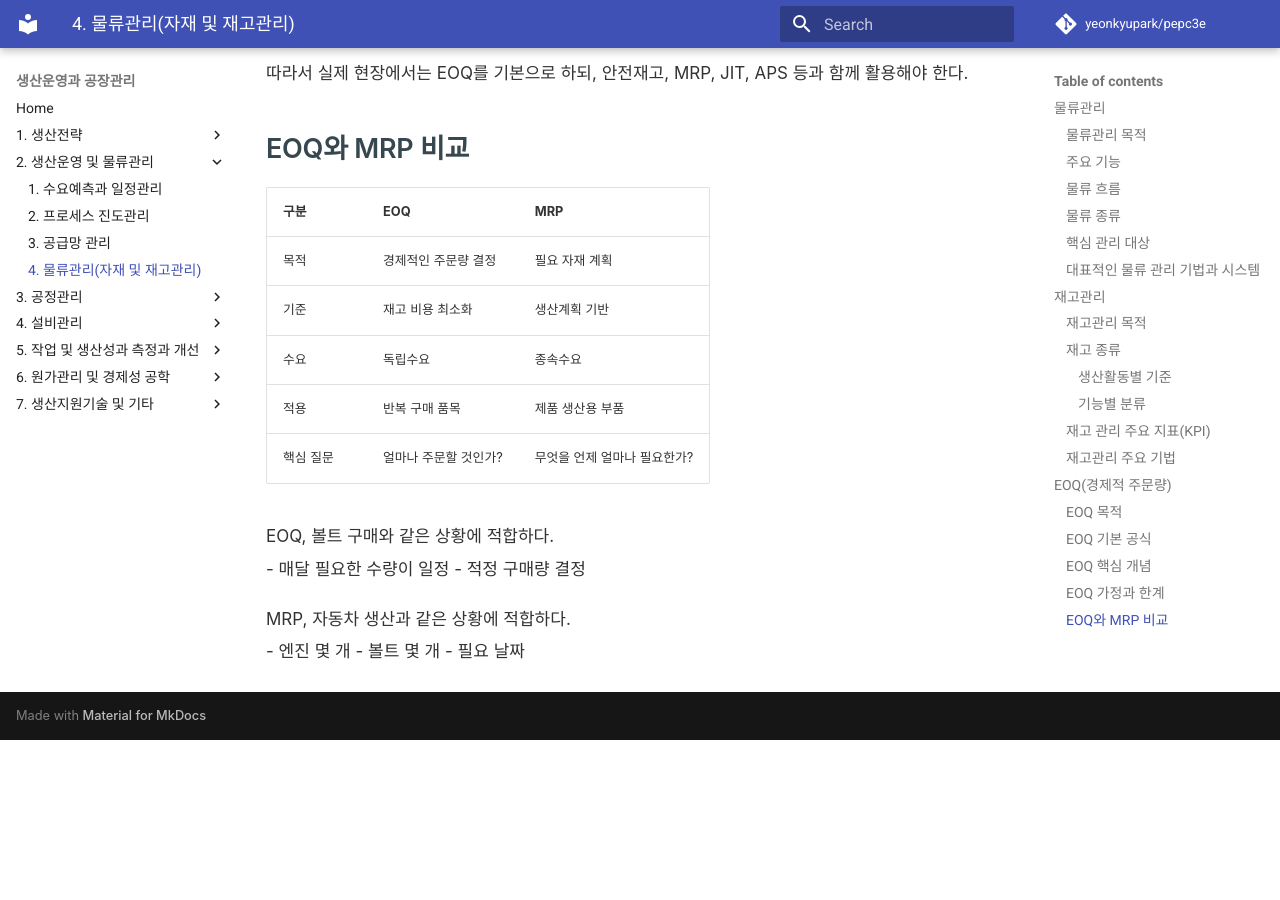
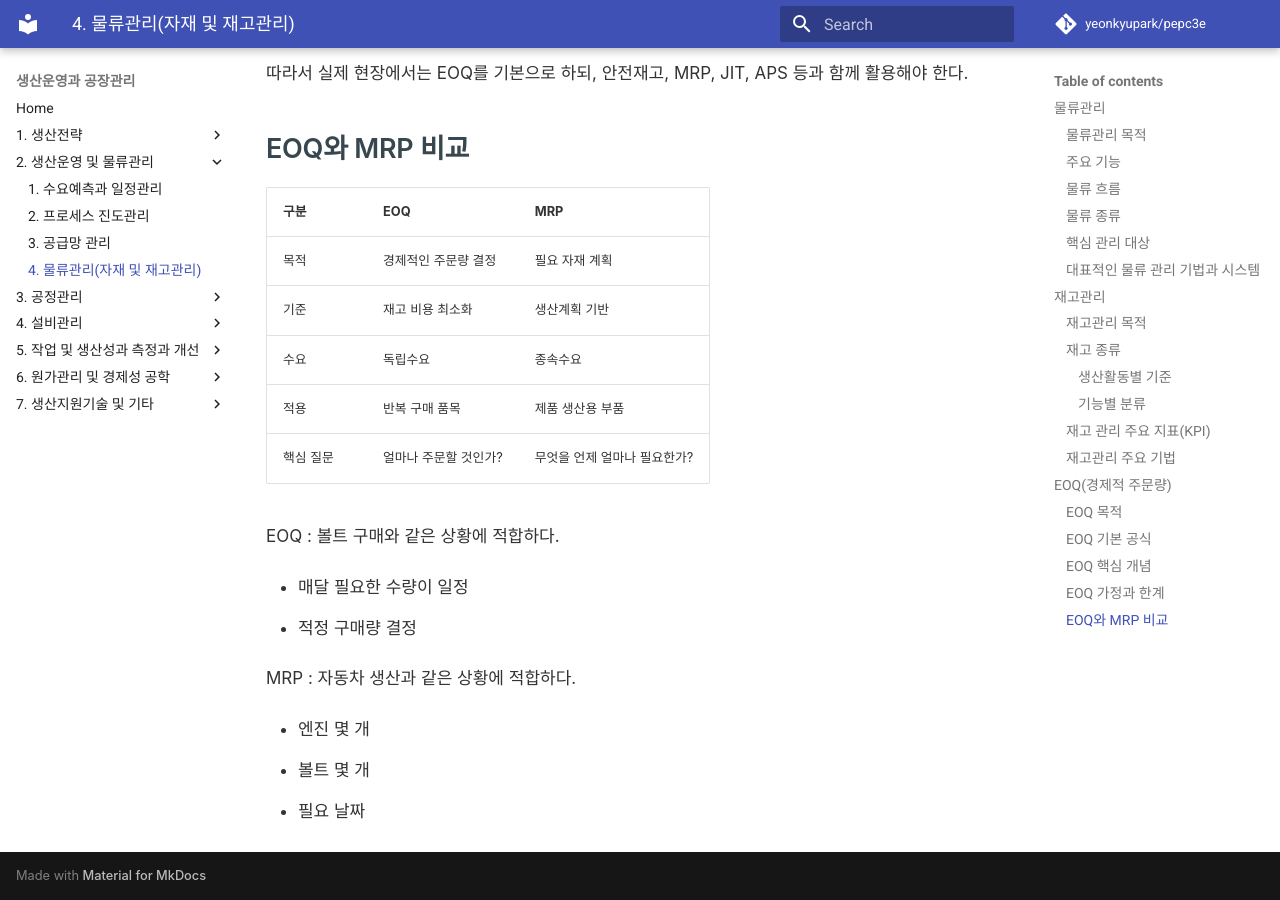
Before and after one commit to yeonkyupark/pepc3e, an MkDocs documentation site: the page built from docs/0204_logistics_material_and_inventory_management.md, in a window 1280 px wide and 900 px high, scrolled down 11984 px. Built offline with MkDocs 1.6.1 and Material for MkDocs 9.7.7, drawn with Linux system fonts in a browser that asks for light colours; comment, search, counter and statistics services are not loaded; before the commit the page ends 12724 px from its top, so only the background shows below that; some of the changed text lies outside the part shown.

```diff
--- a/docs/0204_logistics_material_and_inventory_management.md
+++ b/docs/0204_logistics_material_and_inventory_management.md
@@ -283,10 +283,12 @@ $$
 EOQ는 제조현장에서는 Lot size 결정에 영향을 주게 된다. 예로 반도체 공정에서 웨이퍼를 생산한다고 가정하자.
 
 Lot size가 작은 경우
+:
 - 생산 준비 횟수 증가
 - 셋업 손실(Setup Loss) 증가
 
 Lot size가 큰 경우
+:
 - 재공품 증가
 - 리드타임 증가
 
@@ -325,11 +327,17 @@ Lot size가 큰 경우
 | 적용    | 반복 구매 품목     | 제품 생산용 부품        |
 | 핵심 질문 | 얼마나 주문할 것인가? | 무엇을 언제 얼마나 필요한가? |
 
-EOQ, 볼트 구매와 같은 상황에 적합하다.
+EOQ
+:
+볼트 구매와 같은 상황에 적합하다.
+
 - 매달 필요한 수량이 일정
 - 적정 구매량 결정
 
-MRP, 자동차 생산과 같은 상황에 적합하다.
+MRP
+:
+자동차 생산과 같은 상황에 적합하다.
+
 - 엔진 몇 개
 - 볼트 몇 개
 - 필요 날짜
```
